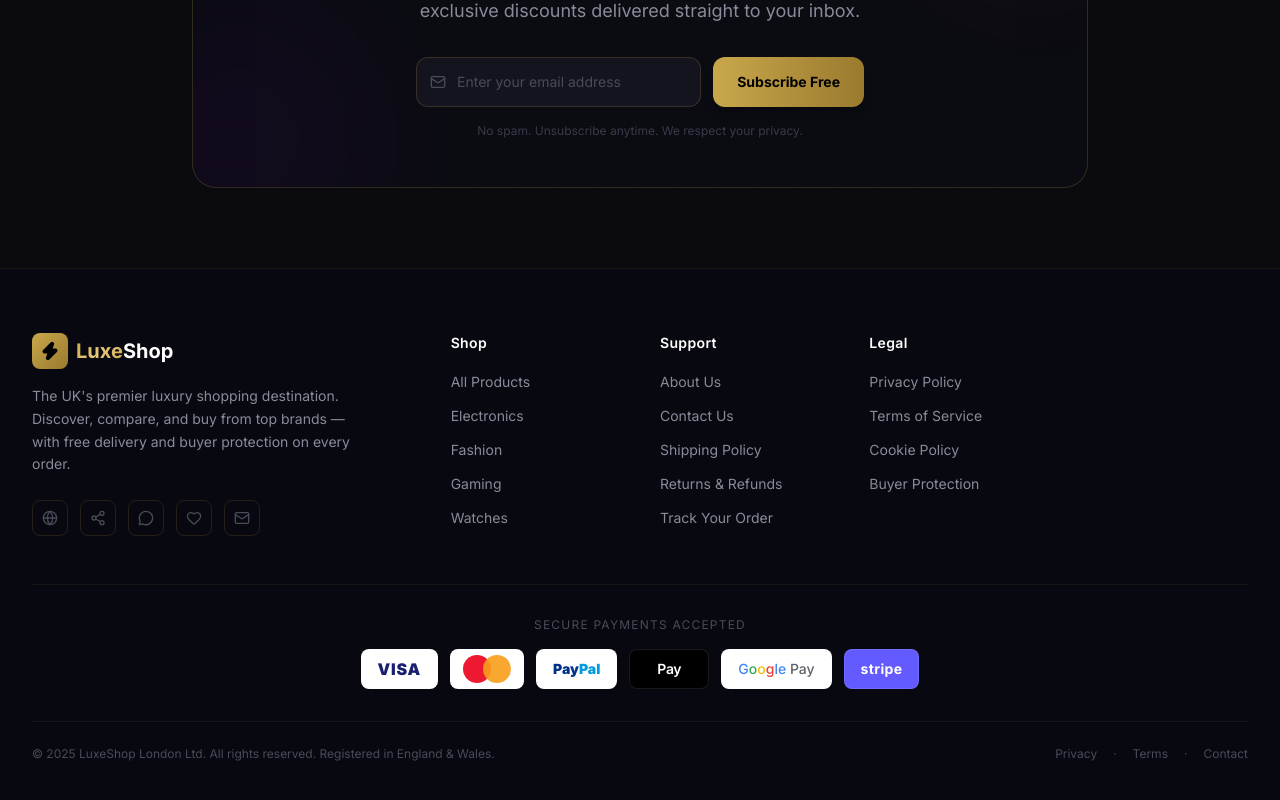
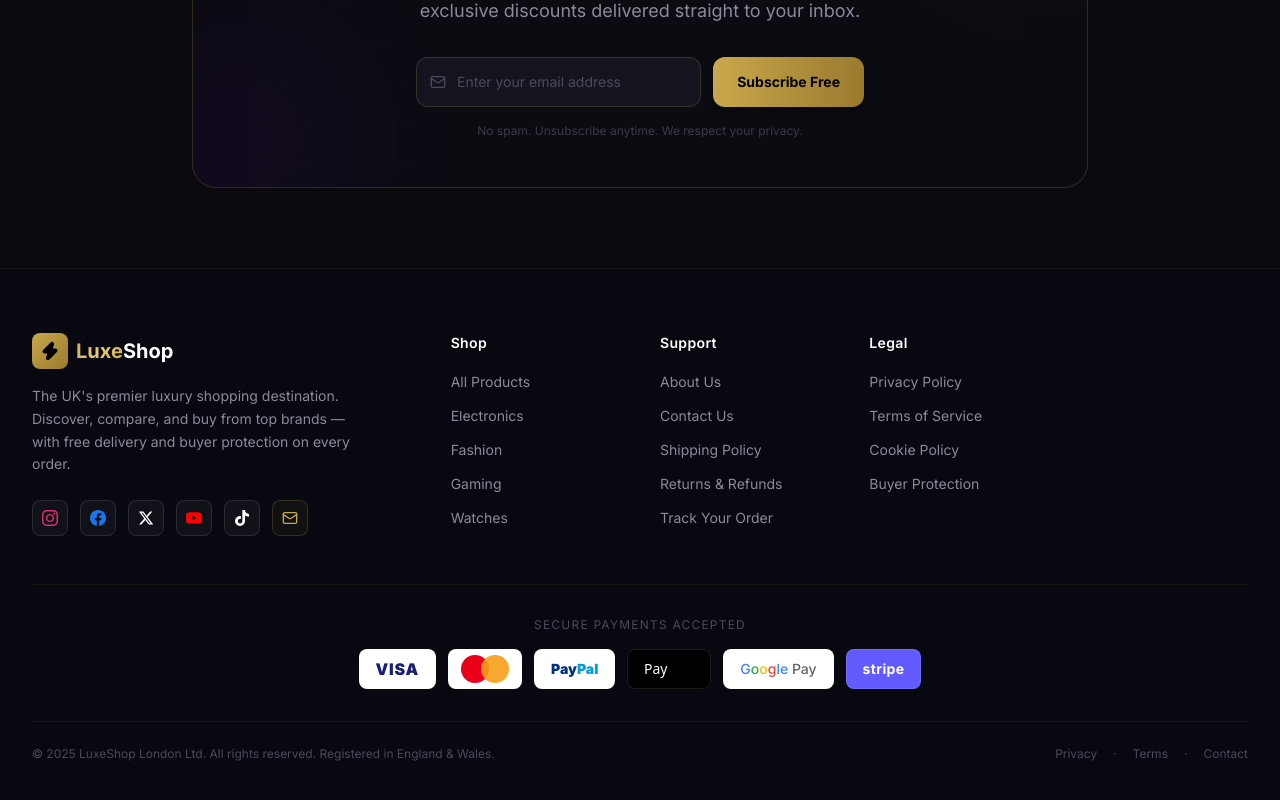
Before and after one commit to khr22-web/luxeshop-platform, a Next.js app: page / in a window 1280 px wide. Shown: the part 4074-4874 px from the top of the page. Built offline with nearby package versions, Linux system fonts and the light colour scheme; no server answers.

Commit message:
fix: real SVG social media icons in footer (Instagram, Facebook, Twitter/X, YouTube, TikTok) + fix product not found

```diff
--- a/src/components/Footer.tsx
+++ b/src/components/Footer.tsx
@@ -1,5 +1,5 @@
 import Link from "next/link";
-import { Zap, Mail, Share2, MessageCircle, Globe, Heart } from "lucide-react";
+import { Zap, Mail } from "lucide-react";
 
 const footerLinks: Record<string, { label: string; href: string }[]> = {
   Shop: [
@@ -24,12 +24,53 @@ const footerLinks: Record<string, { label: string; href: string }[]> = {
   ],
 };
 
+// Real SVG social media icons
+function InstagramIcon({ className }: { className?: string }) {
+  return (
+    <svg className={className} viewBox="0 0 24 24" fill="currentColor" xmlns="http://www.w3.org/2000/svg">
+      <path d="M12 2.163c3.204 0 3.584.012 4.85.07 3.252.148 4.771 1.691 4.919 4.919.058 1.265.069 1.645.069 4.849 0 3.205-.012 3.584-.069 4.849-.149 3.225-1.664 4.771-4.919 4.919-1.266.058-1.644.07-4.85.07-3.204 0-3.584-.012-4.849-.07-3.26-.149-4.771-1.699-4.919-4.92-.058-1.265-.07-1.644-.07-4.849 0-3.204.013-3.583.07-4.849.149-3.227 1.664-4.771 4.919-4.919 1.266-.057 1.645-.069 4.849-.069zm0-2.163c-3.259 0-3.667.014-4.947.072-4.358.2-6.78 2.618-6.98 6.98-.059 1.281-.073 1.689-.073 4.948 0 3.259.014 3.668.072 4.948.2 4.358 2.618 6.78 6.98 6.98 1.281.058 1.689.072 4.948.072 3.259 0 3.668-.014 4.948-.072 4.354-.2 6.782-2.618 6.979-6.98.059-1.28.073-1.689.073-4.948 0-3.259-.014-3.667-.072-4.947-.196-4.354-2.617-6.78-6.979-6.98-1.281-.059-1.69-.073-4.949-.073zm0 5.838c-3.403 0-6.162 2.759-6.162 6.162s2.759 6.163 6.162 6.163 6.162-2.759 6.162-6.163c0-3.403-2.759-6.162-6.162-6.162zm0 10.162c-2.209 0-4-1.79-4-4 0-2.209 1.791-4 4-4s4 1.791 4 4c0 2.21-1.791 4-4 4zm6.406-11.845c-.796 0-1.441.645-1.441 1.44s.645 1.44 1.441 1.44c.795 0 1.439-.645 1.439-1.44s-.644-1.44-1.439-1.44z"/>
+    </svg>
+  );
+}
+
+function FacebookIcon({ className }: { className?: string }) {
+  return (
+    <svg className={className} viewBox="0 0 24 24" fill="currentColor" xmlns="http://www.w3.org/2000/svg">
+      <path d="M24 12.073c0-6.627-5.373-12-12-12s-12 5.373-12 12c0 5.99 4.388 10.954 10.125 11.854v-8.385H7.078v-3.47h3.047V9.43c0-3.007 1.792-4.669 4.533-4.669 1.312 0 2.686.235 2.686.235v2.953H15.83c-1.491 0-1.956.925-1.956 1.874v2.25h3.328l-.532 3.47h-2.796v8.385C19.612 23.027 24 18.062 24 12.073z"/>
+    </svg>
+  );
+}
+
+function TwitterXIcon({ className }: { className?: string }) {
+  return (
+    <svg className={className} viewBox="0 0 24 24" fill="currentColor" xmlns="http://www.w3.org/2000/svg">
+      <path d="M18.244 2.25h3.308l-7.227 8.26 8.502 11.24H16.17l-5.214-6.817L4.99 21.75H1.68l7.73-8.835L1.254 2.25H8.08l4.713 6.231zm-1.161 17.52h1.833L7.084 4.126H5.117z"/>
+    </svg>
+  );
+}
+
+function YouTubeIcon({ className }: { className?: string }) {
+  return (
+    <svg className={className} viewBox="0 0 24 24" fill="currentColor" xmlns="http://www.w3.org/2000/svg">
+      <path d="M23.498 6.186a3.016 3.016 0 0 0-2.122-2.136C19.505 3.545 12 3.545 12 3.545s-7.505 0-9.377.505A3.017 3.017 0 0 0 .502 6.186C0 8.07 0 12 0 12s0 3.93.502 5.814a3.016 3.016 0 0 0 2.122 2.136c1.871.505 9.376.505 9.376.505s7.505 0 9.377-.505a3.015 3.015 0 0 0 2.122-2.136C24 15.93 24 12 24 12s0-3.93-.502-5.814zM9.545 15.568V8.432L15.818 12l-6.273 3.568z"/>
+    </svg>
+  );
+}
+
+function TikTokIcon({ className }: { className?: string }) {
+  return (
+    <svg className={className} viewBox="0 0 24 24" fill="currentColor" xmlns="http://www.w3.org/2000/svg">
+      <path d="M12.525.02c1.31-.02 2.61-.01 3.91-.02.08 1.53.63 3.09 1.75 4.17 1.12 1.11 2.7 1.62 4.24 1.79v4.03c-1.44-.05-2.89-.35-4.2-.97-.57-.26-1.1-.59-1.62-.93-.01 2.92.01 5.84-.02 8.75-.08 1.4-.54 2.79-1.35 3.94-1.31 1.92-3.58 3.17-5.91 3.21-1.43.08-2.86-.31-4.08-1.03-2.02-1.19-3.44-3.37-3.65-5.71-.02-.5-.03-1-.01-1.49.18-1.9 1.12-3.72 2.58-4.96 1.66-1.44 3.98-2.13 6.15-1.72.02 1.48-.04 2.96-.04 4.44-.99-.32-2.15-.23-3.02.37-.63.41-1.11 1.04-1.36 1.75-.21.51-.15 1.07-.14 1.61.24 1.64 1.82 3.02 3.5 2.87 1.12-.01 2.19-.66 2.77-1.61.19-.33.4-.67.41-1.06.1-1.79.06-3.57.07-5.36.01-4.03-.01-8.05.02-12.07z"/>
+    </svg>
+  );
+}
+
 const socialLinks = [
-  { icon: Globe, label: "Instagram", href: "https://www.instagram.com/luxeshoplondon" },
-  { icon: Share2, label: "Facebook", href: "https://www.facebook.com/luxeshoplondon" },
-  { icon: MessageCircle, label: "X / Twitter", href: "https://twitter.com/luxeshoplondon" },
-  { icon: Heart, label: "YouTube", href: "https://www.youtube.com/@luxeshoplondon" },
-  { icon: Mail, label: "Email", href: "mailto:support@luxeshoplondon.co.uk" },
+  { Icon: InstagramIcon, label: "Instagram", href: "https://www.instagram.com/luxeshoplondon", color: "#E1306C" },
+  { Icon: FacebookIcon, label: "Facebook", href: "https://www.facebook.com/luxeshoplondon", color: "#1877F2" },
+  { Icon: TwitterXIcon, label: "X / Twitter", href: "https://twitter.com/luxeshoplondon", color: "#ffffff" },
+  { Icon: YouTubeIcon, label: "YouTube", href: "https://www.youtube.com/@luxeshoplondon", color: "#FF0000" },
+  { Icon: TikTokIcon, label: "TikTok", href: "https://www.tiktok.com/@luxeshoplondon", color: "#ffffff" },
 ];
 
 export default function Footer() {
@@ -54,19 +95,29 @@ export default function Footer() {
               buy from top brands — with free delivery and buyer protection on every order.
             </p>
             {/* Social Links */}
-            <div className="flex items-center gap-3">
-              {socialLinks.map(({ icon: Icon, label, href }) => (
+            <div className="flex items-center gap-3 flex-wrap">
+              {socialLinks.map(({ Icon, label, href, color }) => (
                 <a
                   key={label}
                   href={href}
                   target="_blank"
                   rel="noopener noreferrer"
                   aria-label={label}
-                  className="w-9 h-9 rounded-lg border border-[rgba(201,168,76,0.15)] flex items-center justify-center text-[#4a4a5a] hover:text-[#c9a84c] hover:border-[rgba(201,168,76,0.4)] hover:bg-[rgba(201,168,76,0.05)] transition-all duration-200"
+                  title={label}
+                  className="w-9 h-9 rounded-lg border border-[rgba(255,255,255,0.1)] bg-[rgba(255,255,255,0.04)] flex items-center justify-center transition-all duration-200 hover:scale-110 hover:border-[rgba(255,255,255,0.3)] hover:bg-[rgba(255,255,255,0.08)]"
+                  style={{ color: color }}
                 >
                   <Icon className="w-4 h-4" />
                 </a>
               ))}
+              <a
+                href="mailto:support@luxeshoplondon.co.uk"
+                aria-label="Email"
+                title="Email Us"
+                className="w-9 h-9 rounded-lg border border-[rgba(201,168,76,0.2)] bg-[rgba(201,168,76,0.05)] flex items-center justify-center transition-all duration-200 hover:scale-110 hover:border-[rgba(201,168,76,0.5)] text-[#c9a84c]"
+              >
+                <Mail className="w-4 h-4" />
+              </a>
             </div>
           </div>
 
@@ -100,8 +151,8 @@ export default function Footer() {
             </div>
             {/* Mastercard */}
             <div className="px-3 py-2 rounded-lg border border-[rgba(255,255,255,0.1)] bg-white flex items-center justify-center h-10 min-w-[60px] gap-1">
-              <div className="w-7 h-7 rounded-full bg-[#EB001B] opacity-90" />
-              <div className="w-7 h-7 rounded-full bg-[#F79E1B] opacity-90 -ml-3" />
+              <div className="w-7 h-7 rounded-full bg-[#EB001B]" />
+              <div className="w-7 h-7 rounded-full bg-[#F79E1B] -ml-3 opacity-90" />
             </div>
             {/* PayPal */}
             <div className="px-4 py-2 rounded-lg border border-[rgba(255,255,255,0.1)] bg-white flex items-center justify-center h-10 min-w-[72px]">
@@ -110,7 +161,9 @@ export default function Footer() {
             </div>
             {/* Apple Pay */}
             <div className="px-4 py-2 rounded-lg border border-[rgba(255,255,255,0.1)] bg-black flex items-center justify-center h-10 min-w-[80px]">
-              <span className="text-white text-sm font-semibold tracking-tight"> Pay</span>
+              <svg viewBox="0 0 50 20" className="h-5 w-auto">
+                <text x="0" y="15" fill="white" fontSize="14" fontFamily="system-ui" fontWeight="500"> Pay</text>
+              </svg>
             </div>
             {/* Google Pay */}
             <div className="px-4 py-2 rounded-lg border border-[rgba(255,255,255,0.1)] bg-white flex items-center justify-center h-10 min-w-[80px]">
```
